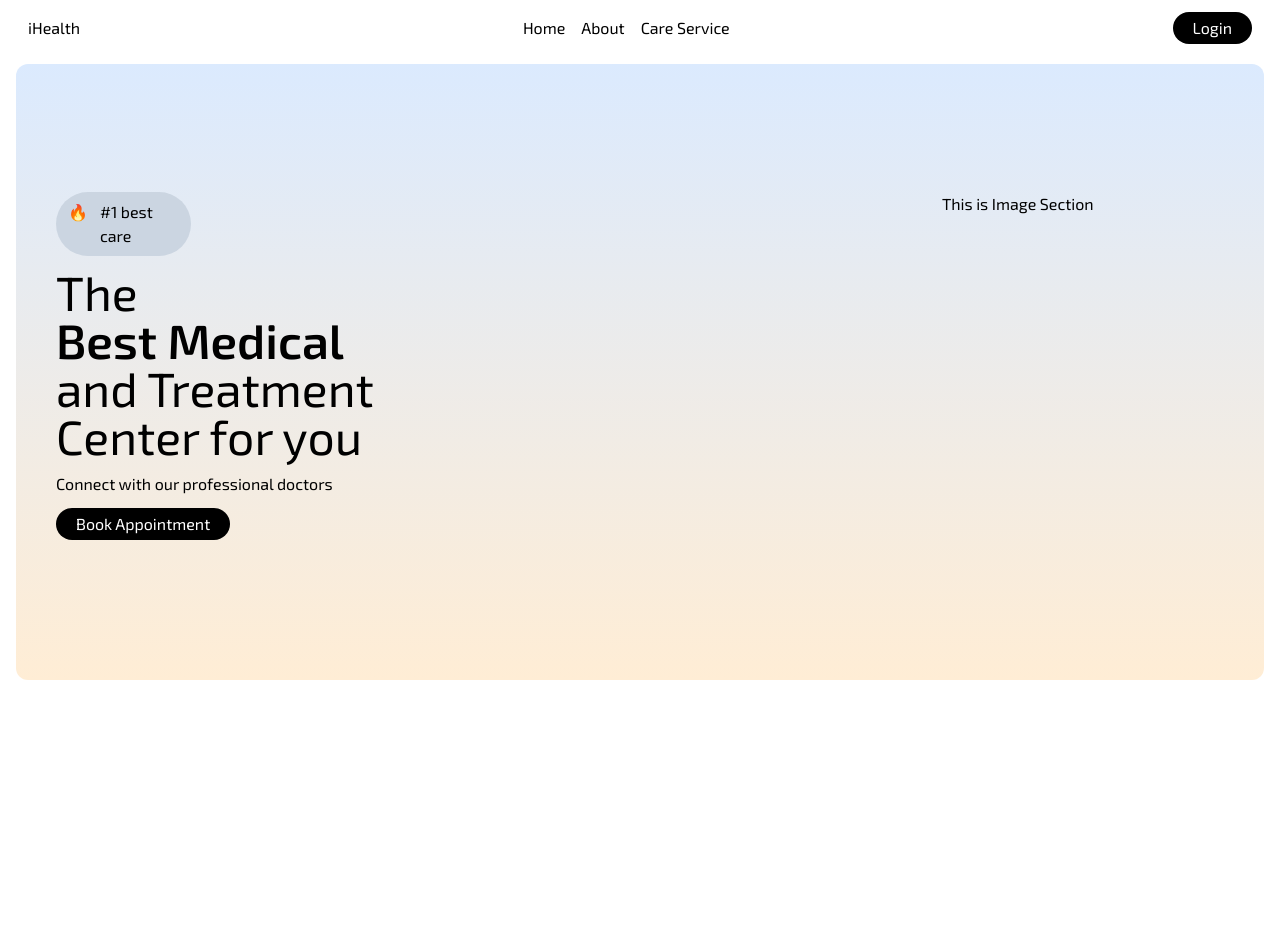
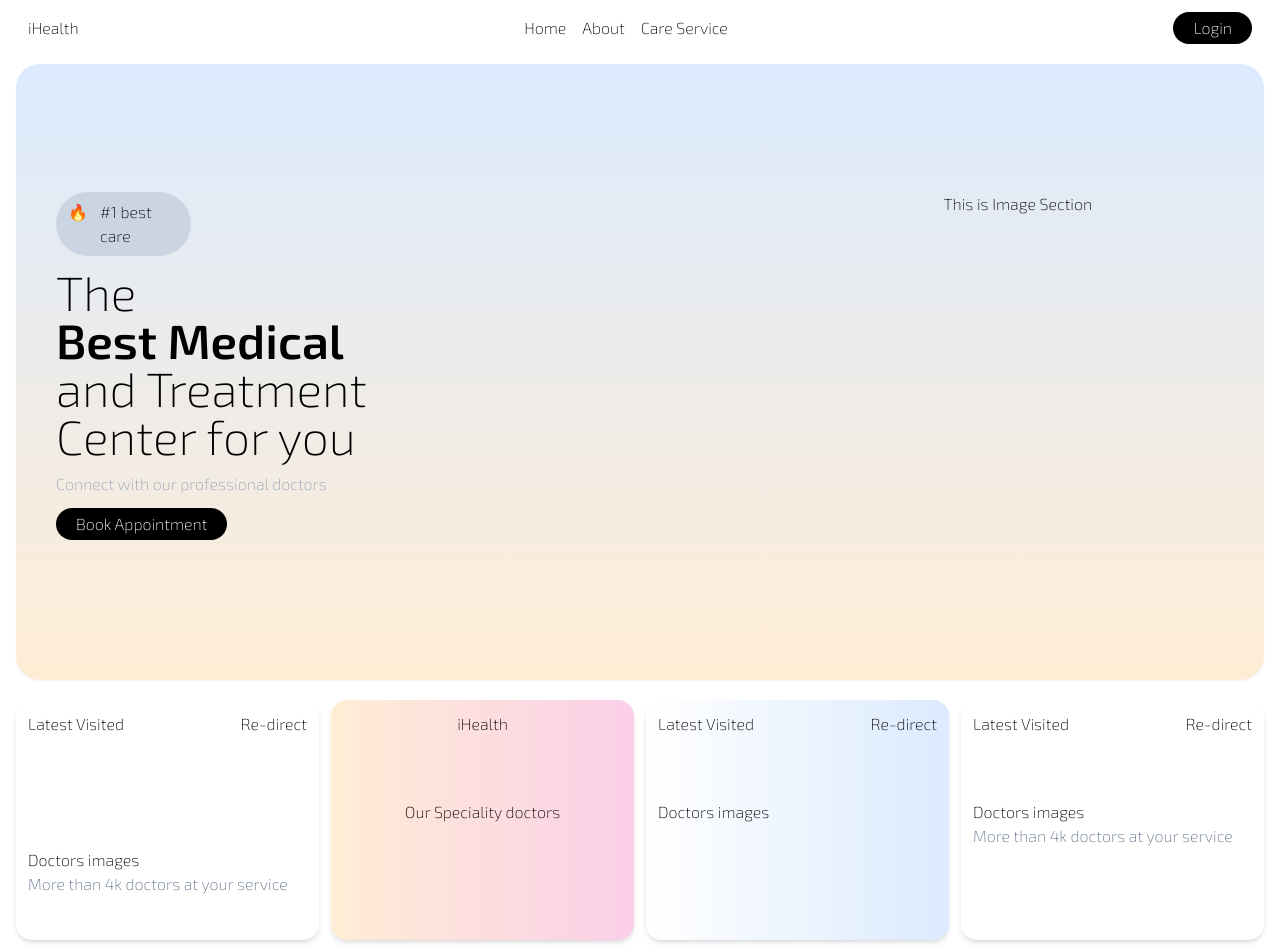
Before and after one commit to suyan-python/Health, a React (Vite) app in the folder client/: page / in a window 1280 px wide. Before the commit the page ends 800 px from the top, so only its background shows below. Built offline with nearby package versions, Linux system fonts and the light colour scheme.

Commit message:
Hero2 section

```diff
--- a/client/src/components/Landing.jsx
+++ b/client/src/components/Landing.jsx
@@ -1,10 +1,12 @@
 import React from "react";
 import Hero from "../layouts/Hero";
+import Hero2 from "../layouts/Hero2";
 
 function Landing() {
   return (
     <>
       <Hero />
+      <Hero2 />
     </>
   );
 }
--- a/client/src/components/Navbar.jsx
+++ b/client/src/components/Navbar.jsx
@@ -7,9 +7,9 @@ function Navbar() {
       <nav className="flex justify-between items-center p-3">
         <div className="logo">iHealth</div>
         <div className="items flex gap-4">
-          <div className="item">Home</div>
-          <div className="item">About</div>
-          <div className="item">Care Service</div>
+          <div className="item hover:text-slate-400">Home</div>
+          <div className="item hover:text-slate-400">About</div>
+          <div className="item hover:text-slate-400">Care Service</div>
         </div>
         <div className="login">
           <Button title="Login" />
--- a/client/src/index.css
+++ b/client/src/index.css
@@ -9,4 +9,5 @@ body {
   font-optical-sizing: auto;
   font-style: normal;
   padding: 0 16px;
+  font-weight: 200;
 }
--- a/client/src/layouts/Button.jsx
+++ b/client/src/layouts/Button.jsx
@@ -3,7 +3,7 @@ import React from "react";
 const Button = (props) => {
   return (
     <div>
-      <button className="bg-black px-5 py-1 rounded-full text-white">
+      <button className="bg-black px-5 py-1 rounded-full text-white hover:text-slate-400">
         {props.title}
       </button>
     </div>
--- a/client/src/layouts/Hero.jsx
+++ b/client/src/layouts/Hero.jsx
@@ -4,7 +4,7 @@ import Button from "../layouts/Button";
 function Hero() {
   return (
     <>
-      <div className="  my-2 flex justify-between h-2/4 rounded-xl bg-gradient-to-t from-orange-100 to-blue-100">
+      <div className="  my-2 flex justify-between h-2/4 rounded-3xl shadow-sm bg-gradient-to-t from-orange-100 to-blue-100">
         <div className="  text-area flex-col w-3/4 text-left py-32 px-10">
           <div className="slog bg-slate-300 border-white rounded-full flex w-1/5 justify-center px-3 py-2 gap-3">
             <div className="emo">🔥</div>
@@ -15,7 +15,7 @@ function Hero() {
             <br />
             Center for you
           </div>
-          <div className="description">
+          <div className="description text-slate-400">
             Connect with our professional doctors{" "}
           </div>
           <div className="book py-3">
--- /dev/null
+++ b/client/src/layouts/Hero2.jsx
@@ -0,0 +1,47 @@
+import React from "react";
+
+function Hero2() {
+  return (
+    <div className="sub flex justify-between h-2/4 py-3 gap-3">
+      <div className="one rounded-2xl p-3 shadow-md w-1/4 h-60 ">
+        <div className="title flex justify-between">
+          <div className="text">Latest Visited</div>
+          <div className="direct">Re-direct</div>
+        </div>
+        <div className="images pt-28">Doctors images</div>
+        <div className="text text-slate-500">
+          More than 4k doctors at your service
+        </div>
+      </div>
+
+      <div className="two bg-gradient-to-r from-orange-100 to-pink-200 rounded-2xl p-3 shadow-md w-1/4 h-60">
+        <div className="title flex justify-center">
+          <div className="text">iHealth</div>
+        </div>
+        <div className="images pt-16 text-center">Our Speciality doctors</div>
+      </div>
+
+      <div className="three bg-gradient-to-r from-white to-blue-100 rounded-2xl p-3 shadow-md w-1/4 h-60">
+        <div className="title flex justify-between">
+          <div className="text">Latest Visited</div>
+          <div className="direct">Re-direct</div>
+        </div>
+        <div className="images pt-16">Doctors images</div>
+        <div className="text text-slate-500"></div>
+      </div>
+
+      <div className="four rounded-2xl p-3 shadow-md w-1/4 h-60">
+        <div className="title flex justify-between">
+          <div className="text">Latest Visited</div>
+          <div className="direct">Re-direct</div>
+        </div>
+        <div className="images pt-16">Doctors images</div>
+        <div className="text text-slate-500">
+          More than 4k doctors at your service
+        </div>
+      </div>
+    </div>
+  );
+}
+
+export default Hero2;
```
